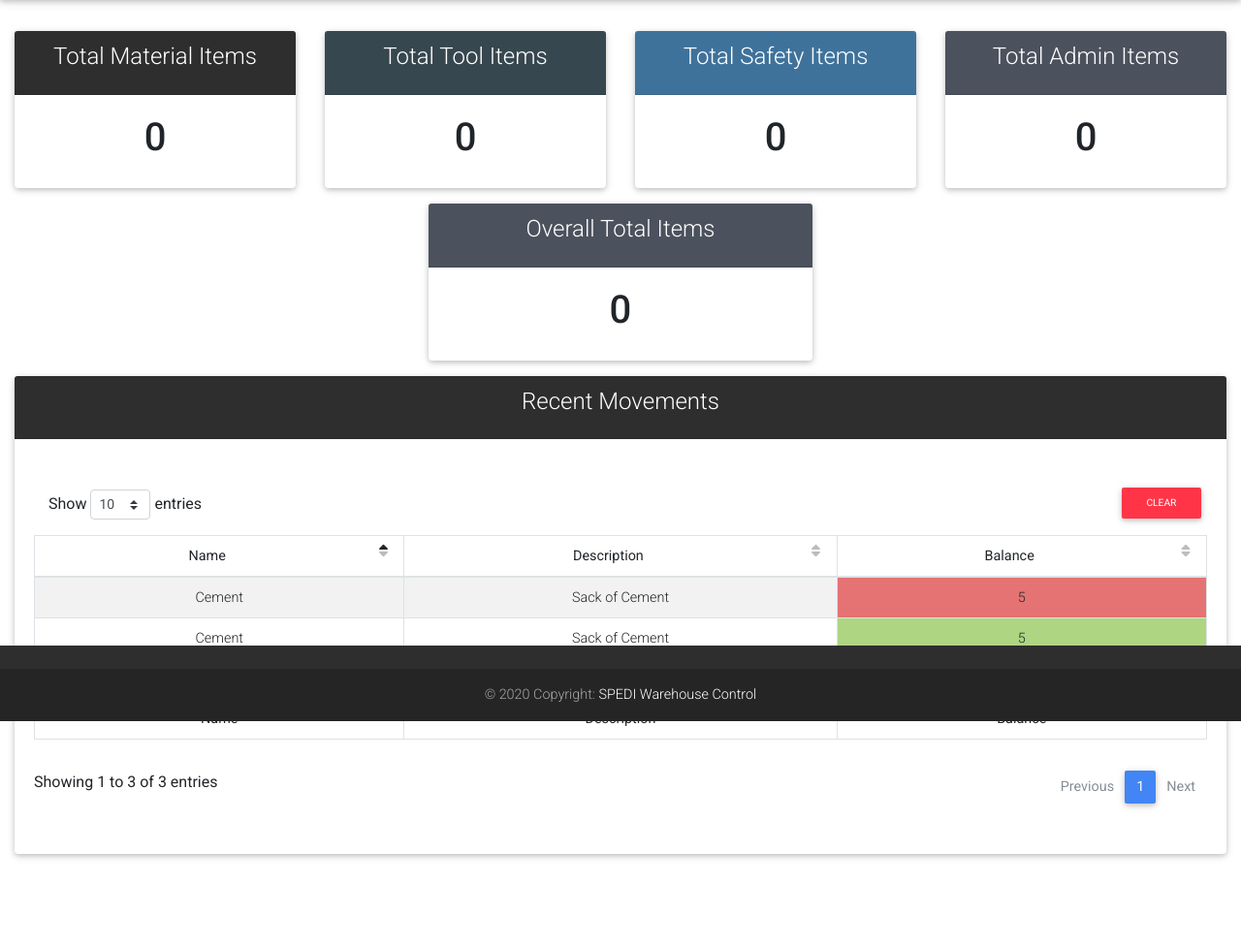
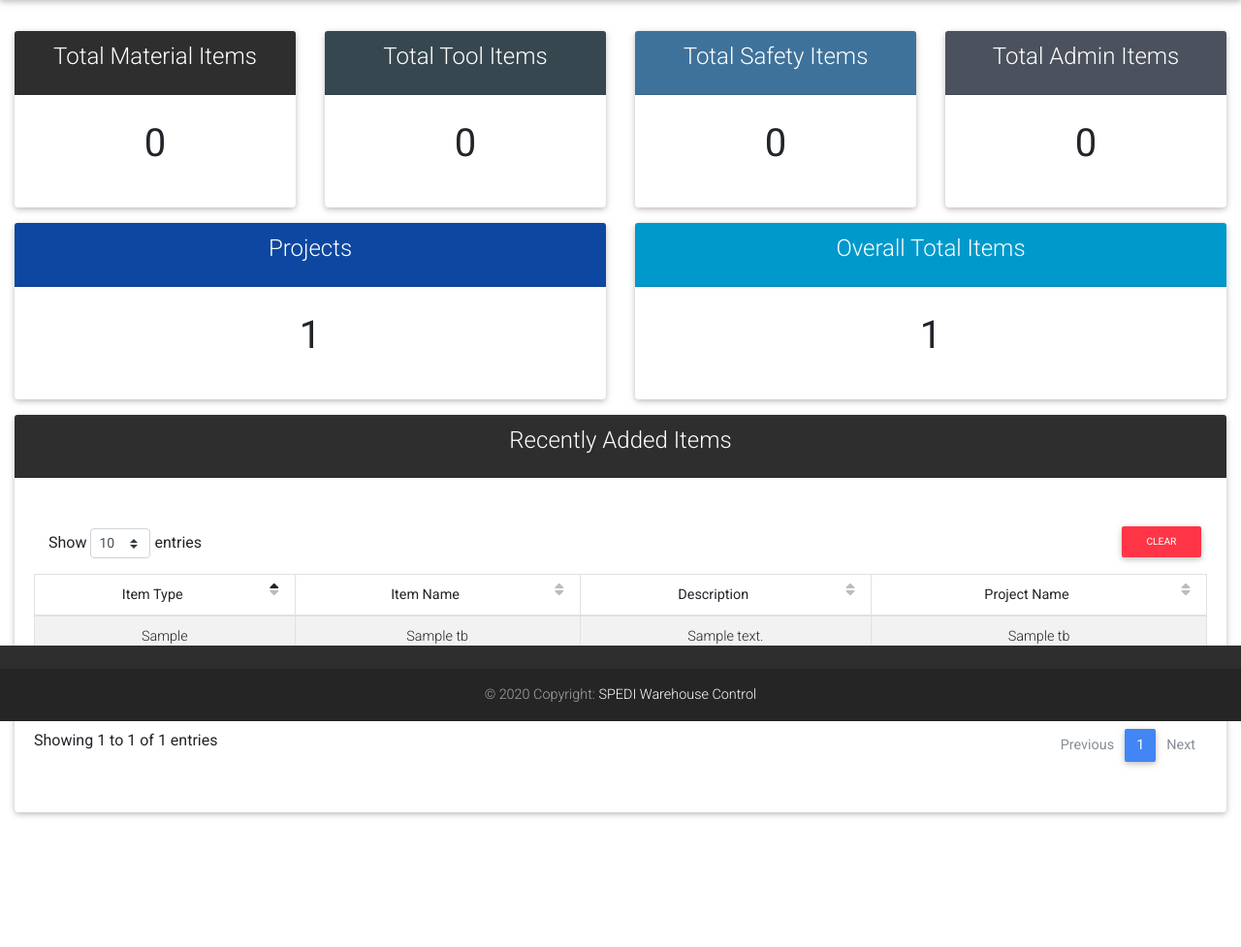
Before and after one commit to Yabetsu16/SPEDI-Warehouse, a PHP site: page / in a window 1280 px wide. Shown: the part 56-1033 px from the top of the page at 97% size. After the commit the page ends 899 px from the top, so only its background shows below. Run offline with PHP 8.4, Linux system fonts and the light colour scheme; tables that the repository leaves empty or names only in its code hold one stand-in row (values such as "Sample post"); some libraries are stand-ins or nearby versions.

Commit message:
Dashboard counting and recents Added

```diff
--- a/index.php
+++ b/index.php
@@ -1,6 +1,7 @@
 <?php require "config/connectdb.php"; ?>
 <!DOCTYPE html>
 <html lang="en">
+
 <head>
   <meta charset="UTF-8">
   <meta name="viewport" content="width=device-width, initial-scale=1, shrink-to-fit=no">
@@ -31,8 +32,7 @@
     <a class="navbar-brand" href="index.php">Warehouse Control</a>
 
     <!-- Collapse button -->
-    <button class="navbar-toggler" type="button" data-toggle="collapse" data-target="#spediNavBar"
-      aria-controls="spediNavBar" aria-expanded="false" aria-label="Toggle navigation">
+    <button class="navbar-toggler" type="button" data-toggle="collapse" data-target="#spediNavBar" aria-controls="spediNavBar" aria-expanded="false" aria-label="Toggle navigation">
       <span class="navbar-toggler-icon"></span>
     </button>
 
@@ -72,7 +72,18 @@
               <h4 class="card-title">Total Material Items</h4>
             </div>
             <div class="card-body text-center">
-              <p class="h1">0</p>
+              <?php
+              $query = "SELECT COUNT(item_type) FROM inventory_tb WHERE item_type = 'Materials'";
+              $stmt = $conn->prepare($query);
+              $stmt->execute();
+              $result = $stmt->get_result();
+              while ($row = $result->fetch_assoc()) {
+                $count = $row['COUNT(item_type)'];
+              ?>
+                <p class="h1-responsive"><?php echo $count ?></p>
+              <?php
+              }
+              ?>
             </div>
           </div>
         </div>
@@ -82,7 +93,18 @@
               <h4 class="card-title">Total Tool Items</h4>
             </div>
             <div class="card-body text-center">
-              <p class="h1">0</p>
+              <?php
+              $query = "SELECT COUNT(item_type) FROM inventory_tb WHERE item_type = 'Tools'";
+              $stmt = $conn->prepare($query);
+              $stmt->execute();
+              $result = $stmt->get_result();
+              while ($row = $result->fetch_assoc()) {
+                $count = $row['COUNT(item_type)'];
+              ?>
+                <p class="h1-responsive"><?php echo $count ?></p>
+              <?php
+              }
+              ?>
             </div>
           </div>
         </div>
@@ -92,7 +114,18 @@
               <h4 class="card-title">Total Safety Items</h4>
             </div>
             <div class="card-body text-center">
-              <p class="h1">0</p>
+              <?php
+              $query = "SELECT COUNT(item_type) FROM inventory_tb WHERE item_type = 'Safety'";
+              $stmt = $conn->prepare($query);
+              $stmt->execute();
+              $result = $stmt->get_result();
+              while ($row = $result->fetch_assoc()) {
+                $count = $row['COUNT(item_type)'];
+              ?>
+                <p class="h1-responsive"><?php echo $count ?></p>
+              <?php
+              }
+              ?>
             </div>
           </div>
         </div>
@@ -102,89 +135,137 @@
               <h4 class="card-title">Total Admin Items</h4>
             </div>
             <div class="card-body text-center">
-              <p class="h1">0</p>
+              <?php
+              $query = "SELECT COUNT(item_type) FROM inventory_tb WHERE item_type = 'Admin'";
+              $stmt = $conn->prepare($query);
+              $stmt->execute();
+              $result = $stmt->get_result();
+              while ($row = $result->fetch_assoc()) {
+                $count = $row['COUNT(item_type)'];
+              ?>
+                <p class="h1-responsive"><?php echo $count ?></p>
+              <?php
+              }
+              ?>
             </div>
           </div>
         </div>
-        <div class="col-lg-3 col-xl-4"></div>
-        <div class="col-sm-12 col-lg-6 col-xl-4 mt-3">
+        <div class="col-sm-12 col-lg-6 col-xl-6 mt-3">
           <div class="card">
-            <div class="card-header text-center stylish-color text-white">
+            <div class="card-header text-center primary-color-dark text-white">
+              <h4 class="card-title">Projects</h4>
+            </div>
+            <div class="card-body text-center">
+              <?php
+              $query = "SELECT COUNT(project_name) FROM project_tb";
+              $stmt = $conn->prepare($query);
+              $stmt->execute();
+              $result = $stmt->get_result();
+              while ($row = $result->fetch_assoc()) {
+                $count = $row['COUNT(project_name)'];
+              ?>
+                <p class="h1-responsive"><?php echo $count ?></p>
+              <?php
+              }
+              ?>
+            </div>
+          </div>
+        </div>
+        <div class="col-sm-12 col-lg-6 col-xl-6 mt-3">
+          <div class="card">
+            <div class="card-header text-center info-color-dark text-white">
               <h4 class="card-title">Overall Total Items</h4>
             </div>
             <div class="card-body text-center">
-              <p class="h1">0</p>
+              <?php
+              $query = "SELECT COUNT(item_name) FROM inventory_tb";
+              $stmt = $conn->prepare($query);
+              $stmt->execute();
+              $result = $stmt->get_result();
+              while ($row = $result->fetch_assoc()) {
+                $count = $row['COUNT(item_name)'];
+              ?>
+                <p class="h1-responsive"><?php echo $count ?></p>
+              <?php
+              }
+              ?>
             </div>
           </div>
         </div>
-        <div class="col-lg-3 col-xl-4"></div>
       </div>
     </div>
   </section>
   <!-- /. Warehouse Counter -->
 
-  <!-- Recent Movements -->
+  <!-- Recent Items -->
+  <?php
+    if (isset($_POST['clear_recent'])) {
+      $query = "TRUNCATE TABLE recent_tb";
+      $stmt = $conn->prepare($query);
+      $stmt->execute();
+    }
+  ?>
   <section id="recent_movements" class="mt-3 mb-5">
     <div class="container-fluid">
       <div class="row">
         <div class="col-12">
           <div class="card">
             <div class="card-header elegant-color text-white">
-              <h4 class="card-title text-center">Recent Movements</h4>
+              <h4 class="card-title text-center">Recently Added Items</h4>
             </div>
             <div class="card-body">
               <div class="float-right">
                 <br>
-                <form action="" method="post">
+                <form action="#" method="post">
                   <button class="btn btn-sm btn-danger" type="submit" name="clear_recent">Clear</button>
                 </form>
               </div>
               <br>
-
-              <!-- <div class="container mt-3">
-                <div class="alert alert-warning alert-dismissible fade show" role="alert">
-                  No Recent Movements.
-                  <button type="button" class="close" data-dismiss="alert" aria-label="Close">
-                    <span aria-hidden="true">&times;</span>
-                  </button>
-                </div>
-              </div> -->
-              <table id="dtBasicExample" class="table table-striped table-responsive-md table-bordered table-sm text-center"
-                cellspacing="0" width="100%">
+              <table id="dtBasicExample" class="table table-striped table-responsive-md table-bordered table-sm text-center" cellspacing="0" width="100%">
                 <thead>
                   <tr>
-                    <th class="th-sm">Name
+                    <th class="th-sm">Item Type
+                    </th>
+                    <th class="th-sm">Item Name
                     </th>
                     <th class="th-sm">Description
                     </th>
-                    <th class="th-sm">Balance
+                    <th class="th-sm">Project Name
                     </th>
                   </tr>
                 </thead>
                 <tbody>
-                  <tr>
-                    <td>Cement</td>
-                    <td>Sack of Cement</td>
-                    <td class="red lighten-2">5</td>
-                  </tr>
-                  <tr>
-                    <td>Cement</td>
-                    <td>Sack of Cement</td>
-                    <td class="light-green lighten-2">5</td>
-                  </tr>
-                  <tr>
-                    <td>Cement</td>
-                    <td>Sack of Cement</td>
-                    <td>5</td>
-                  </tr>
+                  <?php
+                  $query = "SELECT * FROM recent_tb INNER JOIN inventory_tb ON inventory_tb.inventory_id = recent_tb.inventory_id
+                  INNER JOIN project_tb ON project_tb.project_id = inventory_tb.project_id";
+                  $stmt = $conn->prepare($query);
+                  $stmt->execute();
+                  $result = $stmt->get_result();
+                  while ($row = $result->fetch_assoc()) {
+                    $item_type = $row['item_type'];
+                    $item_name = $row['item_name'];
+                    $item_description = $row['item_description'];
+                    $project_name = $row['project_name'];
+                  ?>
+                    <tr>
+                      <td><?php echo $item_type ?></td>
+                      <td><?php echo $item_name ?></td>
+                      <td><?php echo $item_description ?></td>
+                      <td><?php echo $project_name ?></td>
+                    </tr>
+                  <?php
+                  }
+                  ?>
                 </tbody>
                 <tfoot>
                   <tr>
-                    <th>Name
+                    <th class="th-sm">Item Type
                     </th>
-                    <th>Description
+                    <th class="th-sm">Item Name
                     </th>
-                    <th>Balance
+                    <th class="th-sm">Description
+                    </th>
+                    <th class="th-sm">Project Name
                     </th>
                   </tr>
                 </tfoot>
@@ -195,7 +276,7 @@
       </div>
     </div>
   </section>
-  <!-- /.Recent Movements-->
+  <!-- /.Recent Items-->
   <br>
   <br>
 
@@ -223,7 +304,7 @@
   <script type="text/javascript" src="dist/js/addons/datatables.min.js"></script>
   <!-- Your custom scripts (optional) -->
   <script type="text/javascript">
-    $(document).ready(function () {
+    $(document).ready(function() {
       $('#dtBasicExample').DataTable({
         "searching": false
       });
```
